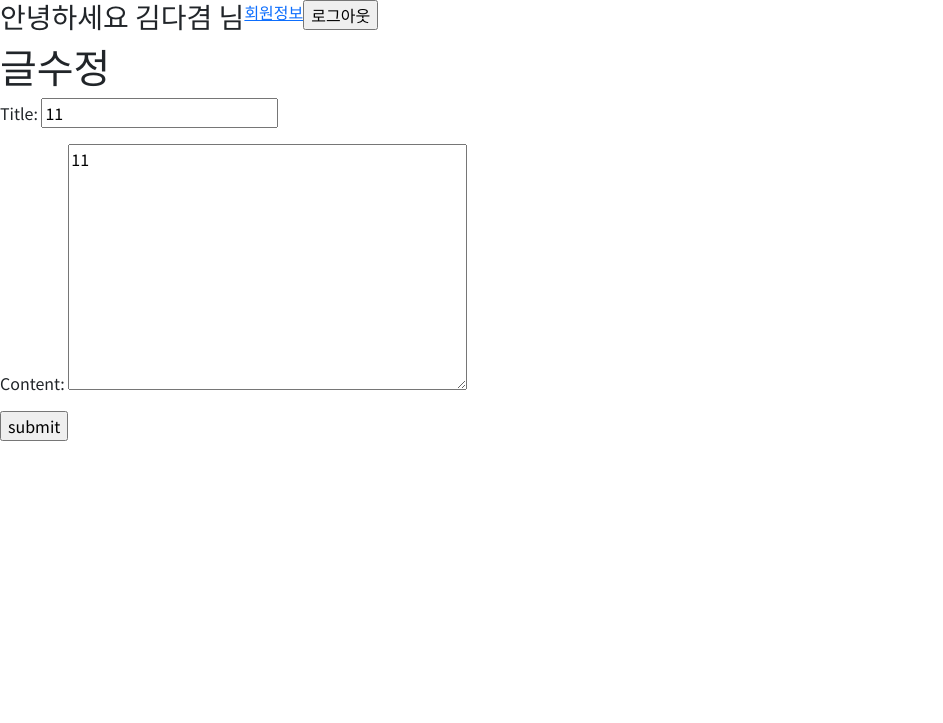
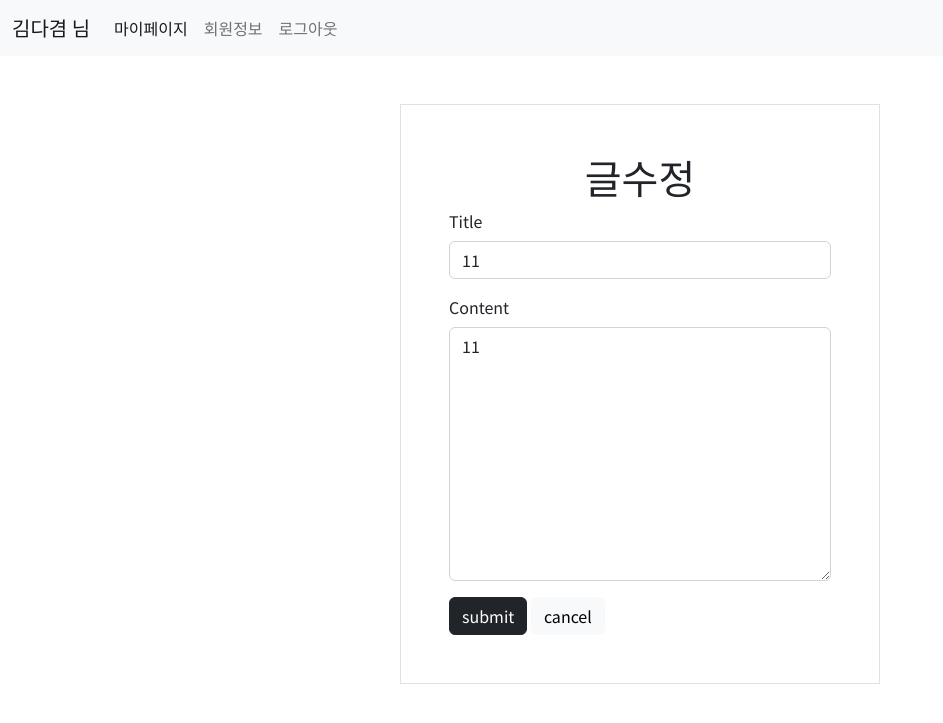
Before and after one commit to kimdakyeom/django, a Django app: page /1/update in a window 1280 px wide. Shown: the top 723 px of the page, without its empty margins (0-943 px from the left). Run offline with Django 3.2, Linux system fonts and the light colour scheme; a user stored in the database is signed in; data comes from the database, SQL or seed files in the repository; both versions use the stored data as it was after the commit; some libraries are stand-ins or nearby versions.

Commit message:
djangp 1012

```diff
--- a/1012/accounts/forms.py
+++ b/1012/accounts/forms.py
@@ -8,6 +8,9 @@ class CustomUserCreationForm(UserCreationForm):
     class Meta(UserCreationForm.Meta):
         model = get_user_model()
         fields = ('username', 'email',)
+        help_texts = {
+            'username': None,
+        }
 
 
 class ArticleForm(forms.ModelForm):
--- a/1012/accounts/templates/accounts/forms.html
+++ b/1012/accounts/templates/accounts/forms.html
@@ -1,22 +1,28 @@
 {% extends 'base.html' %}
+{% load django_bootstrap5 %}
 {% block content %}
+<div class="container" style="width:600px;">
+  <div class="m-5 p-5 border">
     {%if request.resolver_match.url_name == 'create'%}
-  <h1>글쓰기</h1>
+      <h1 class="text-center">글쓰기</h1>
       <form action="" method="POST">
         {% csrf_token %}
-    {{ article_form.as_p }}
-    <input type="submit" value="submit">
-    <a href="{% url 'accounts:index' %}">cancel</a>
+        {% bootstrap_form article_form %}
+        <input type="submit" value="submit" class="btn btn-dark">
+        <a href="{% url 'accounts:index' %}" class="btn btn-light">cancel</a>
       </form>
     {%endif%}
 
     {%if request.resolver_match.url_name == 'update'%}
-  <h1>글수정</h1>
+      <h1 class="text-center">글수정</h1>
       <form action="" method="POST">
         {% csrf_token %}
-    {{ article_form.as_p }}
-    <input type="submit" value="submit">
-    {% comment %} <a href="{% url 'accounts:detail' articles.pk %}">cancel</a> {% endcomment %}
+        {% bootstrap_form article_form %}
+        <input type="submit" value="submit" class="btn btn-dark">
+        <a href="{% url 'accounts:detail' articles.pk %}" class="btn btn-light">cancel</a>
       </form>
     {%endif%}
+  </div>
+</div>
+
 {% endblock %}
--- a/1012/accounts/urls.py
+++ b/1012/accounts/urls.py
@@ -9,6 +9,7 @@ urlpatterns = [
     path('accounts/login', views.login, name="login"),
     path('accounts/logout', views.logout, name="logout"),
     path('<int:pk>/accounts', views.profile, name="profile"),
+    path('userspage', views.userspage, name="userspage"),
     path('create', views.create, name="create"),
     path('<int:pk>/detail', views.detail, name="detail"),
     path('<int:pk>/update', views.update, name="update"),
--- a/1012/accounts/views.py
+++ b/1012/accounts/views.py
@@ -12,8 +12,11 @@ from django.contrib.auth import get_user_model
 
 def index(request):
     articles = Article.objects.all()
+    # if articles.author_id == get_user_model().pk:
+    #     author = get_user_model.username
     context = {
         "articles": articles,
+        # "author": author,
     }
     return render(request, 'accounts/index.html', context)
 
@@ -94,6 +97,10 @@ def profile(request, pk):
     user = get_user_model().objects.get(pk=pk)
     return render(request, 'accounts/profile.html', {'user': user,})
 
+def userspage(request):
+    users = get_user_model().objects.all()
+    return render(request, 'accounts/userspage.html', {'users': users,})
+
 def logout(request):
     auth_logout(request)
     return redirect('accounts:index')
--- a/1012/pjt/settings.py
+++ b/1012/pjt/settings.py
@@ -32,6 +32,7 @@ ALLOWED_HOSTS = []
 
 INSTALLED_APPS = [
     'accounts',
+    'django_bootstrap5',
     'django.contrib.admin',
     'django.contrib.auth',
     'django.contrib.contenttypes',
@@ -104,9 +105,9 @@ AUTH_PASSWORD_VALIDATORS = [
 # Internationalization
 # https://docs.djangoproject.com/en/3.2/topics/i18n/
 
-LANGUAGE_CODE = 'en-us'
+LANGUAGE_CODE = 'ko-kr'
 
-TIME_ZONE = 'UTC'
+TIME_ZONE = 'Asia/Seoul'
 
 USE_I18N = True
 
--- a/1012/templates/base.html
+++ b/1012/templates/base.html
@@ -24,18 +24,58 @@
 </head>
 
 <body>
-  <div class="d-flex">
+  <nav class="navbar navbar-expand-lg bg-light">
+    <div class="container-fluid">
+      {% if request.user.is_authenticated %}
+      <a class="navbar-brand" href="{% url 'accounts:index' %}">{{ user }} 님</a>
+      <button class="navbar-toggler" type="button" data-bs-toggle="collapse" data-bs-target="#navbarSupportedContent" aria-controls="navbarSupportedContent" aria-expanded="false" aria-label="Toggle navigation">
+        <span class="navbar-toggler-icon"></span>
+      </button>
+      <div class="collapse navbar-collapse" id="navbarSupportedContent">
+        <ul class="navbar-nav me-auto mb-2 mb-lg-0">
+          <li class="nav-item">
+            <a class="nav-link active" aria-current="page" href="{% url 'accounts:profile' user.pk %}">마이페이지</a>
+          </li>
+          <li class="nav-item">
+            <a class="nav-link" aria-current="page" href="{% url 'accounts:userspage' %}">회원정보</a>
+          </li>
+          <li class="nav-item">
+            <form action="{% url 'accounts:logout' %}" method="POST">
+              {% csrf_token %}
+              <input class="nav-link text-decoration-none" type="submit" value="로그아웃" style="background-color:transparent;  border:0px transparent solid;">
+            </form>
+          </li>
+        </ul>
+        {% else %}
+        <button class="navbar-toggler" type="button" data-bs-toggle="collapse" data-bs-target="#navbarSupportedContent" aria-controls="navbarSupportedContent" aria-expanded="false" aria-label="Toggle navigation">
+          <span class="navbar-toggler-icon"></span>
+        </button>
+        <div class="collapse navbar-collapse" id="navbarSupportedContent">
+          <ul class="navbar-nav me-auto mb-2 mb-lg-0">
+            <li class="nav-item">
+              <a class="nav-link" aria-current="page" href="{% url 'accounts:signup' %}">회원가입</a>
+            </li>
+            <li class="nav-item">
+              <a class="nav-link" aria-current="page" href="{% url 'accounts:login' %}">로그인</a>
+            </li>
+          </ul>
+          {% endif %}
+      </div>
+    </div>
+  </nav>
+
+  {% comment %} <div class="d-flex float-end">
     {% if request.user.is_authenticated %}
-    <h3>안녕하세요 {{ user }} 님</h3>
-    <a href="{% url 'accounts:profile' user.pk %}">회원정보</a>
+    <h3>{{ user }} 님</h3>
+    <a href="{% url 'accounts:profile' user.pk %}" class="text-decoration-none text-dark">회원정보</a>
     <form action="{% url 'accounts:logout' %}" method="POST">
       {% csrf_token %}
-      <input type="submit" value="로그아웃">
+      <a type="submit" class="text-decoration-none text-dark">로그아웃</a>
     </form>
     {% else %}
     <a href="{% url 'accounts:signup' %}">회원가입</a>
     <a href="{% url 'accounts:login' %}">로그인</a>
-    {% endif %}
+    {% endif %} {% endcomment %}
   </div>
   {% block content %} {% endblock %}
   <script src="https://cdn.jsdelivr.net/npm/bootstrap@5.2.1/dist/js/bootstrap.bundle.min.js"
```
Also changed, not shown: 1012/accounts/templates/accounts/detail.html (+18 -8 lines), 1012/accounts/templates/accounts/index.html (+24 -10 lines), 1012/accounts/templates/accounts/login.html (+11 -6 lines), 1012/accounts/templates/accounts/profile.html (+14 -4 lines), 1012/accounts/templates/accounts/signup.html (+12 -6 lines), 1012/accounts/templates/accounts/userspage.html (added, +26 -0 lines), 1012/db.sqlite3. Lines whose indentation alone changed are shown as unchanged.
